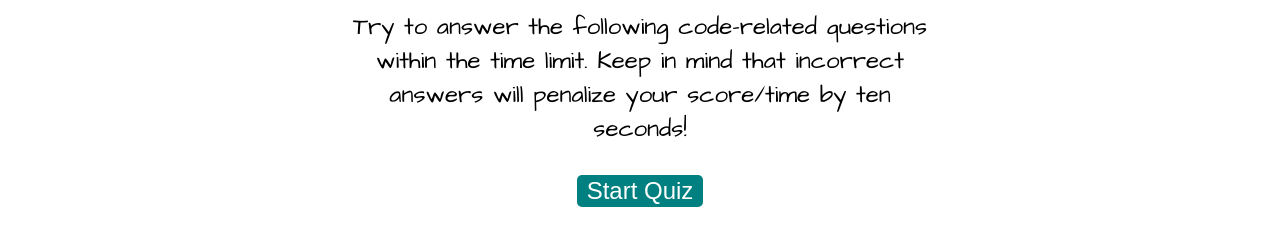
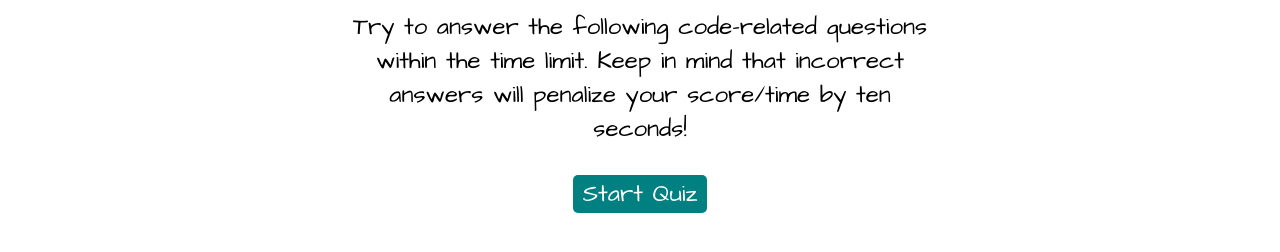
Before and after one commit to Janviermbilizi/Code_Quiz, a plain HTML site: page index.html in a window 1280 px wide. Shown: the part 188-440 px from the top of the page. Drawn offline with Linux system fonts and the light colour scheme; a script that the page names is missing.

Commit message:
csschanges

```diff
--- a/style.css
+++ b/style.css
@@ -50,6 +50,7 @@ button {
   display: inline-block;
   margin: 5px;
   cursor: pointer;
+  font-family: "Architects Daughter", cursive;
   font-size: 100%;
   background-color: teal;
   border-radius: 5px;
```
